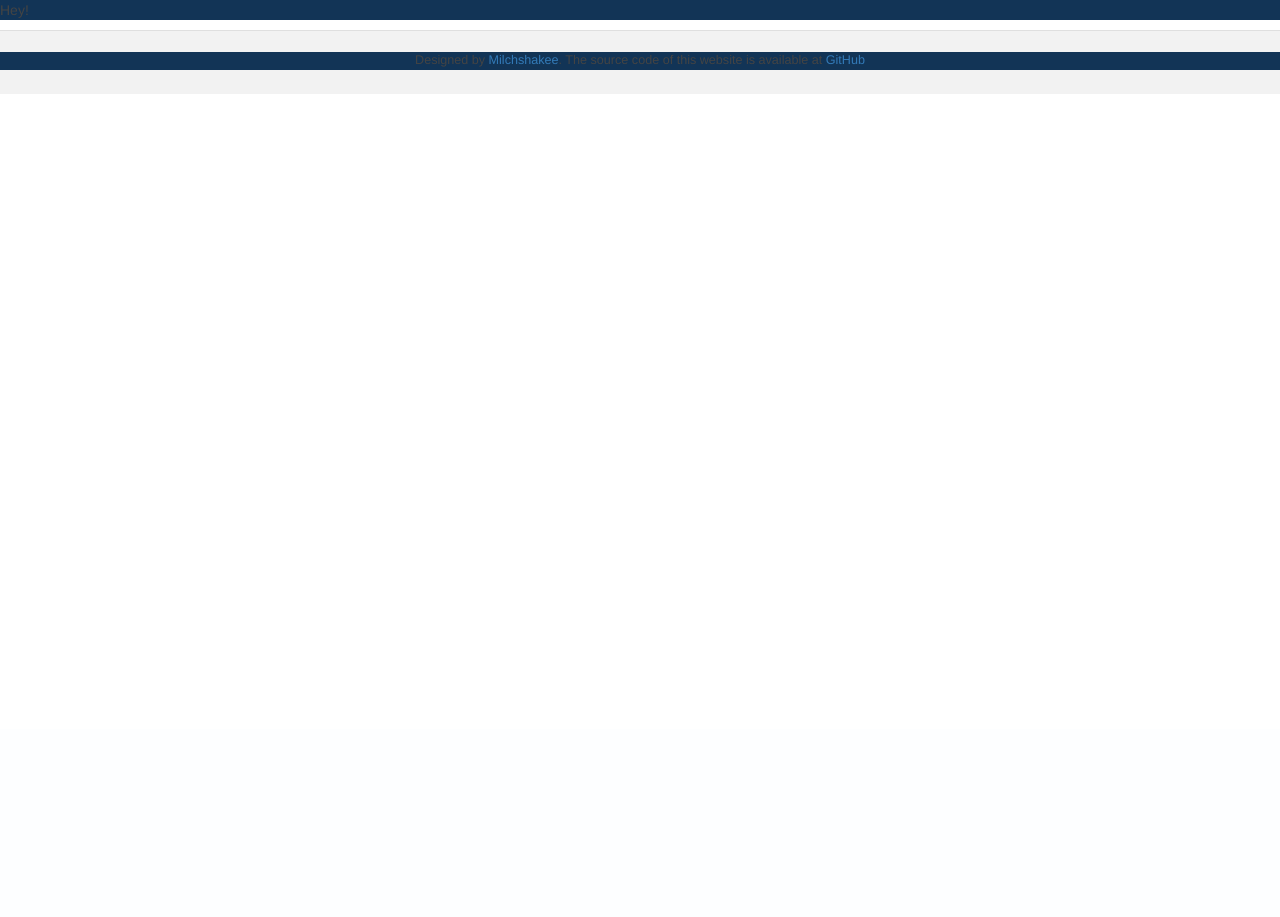
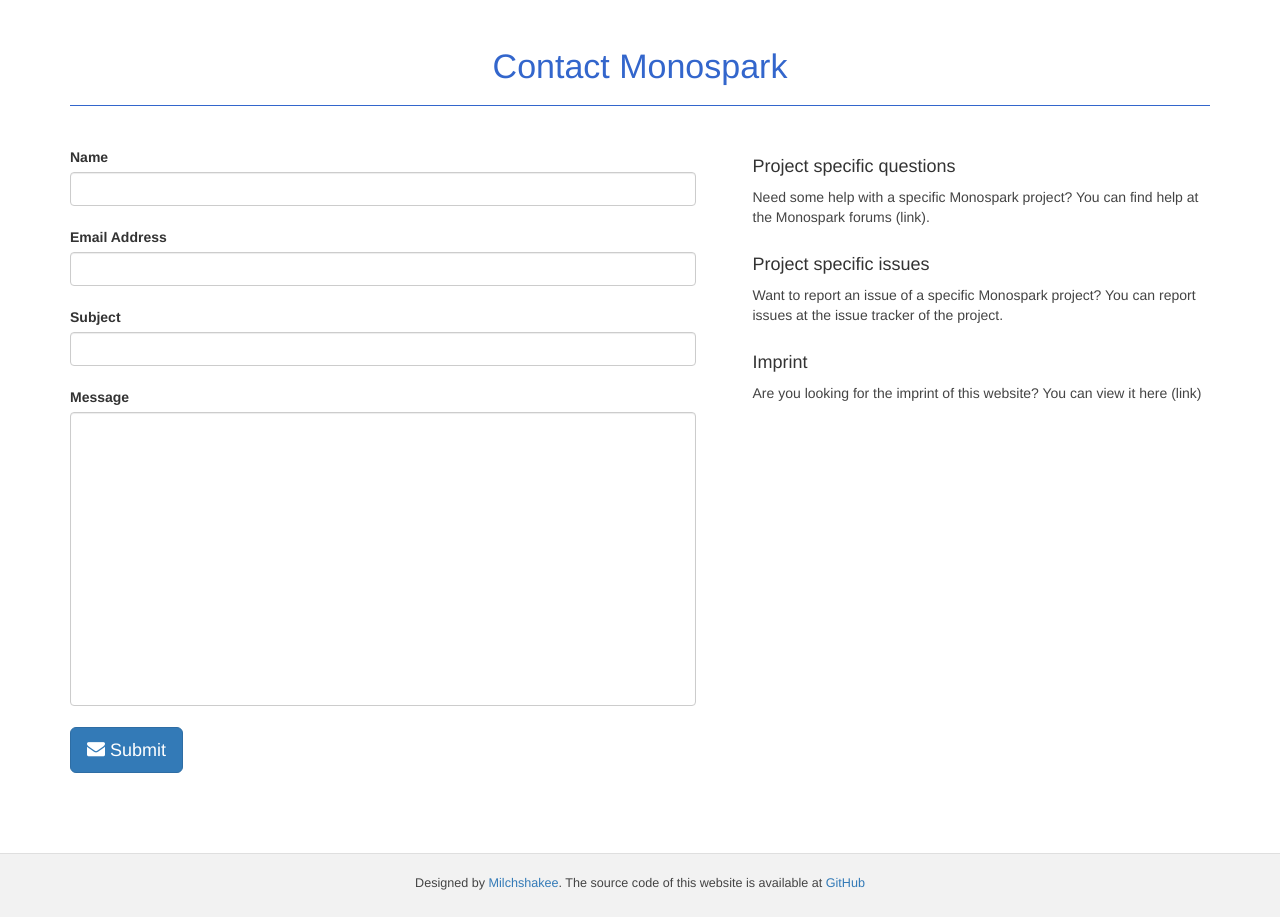
Before and after one commit to Monospark/Monospark-Website, a PHP site: page /contact.php in a window 1280 px wide. Shown: the part 71-988 px from the top of the page. Before the commit the page ends 165 px from the top, so only its background shows below. Run offline with PHP 8.4, Linux system fonts and the light colour scheme; some libraries are stand-ins or nearby versions.

Commit message:
Finish contact page

```diff
--- a/src/contact.php
+++ b/src/contact.php
@@ -8,9 +8,49 @@
 ?>
 
 <style>
+
   p {
-    background: #123456;
+    color: #444;
   }
+
+  h1 {
+    color: #3366cc !important;
+    font-size: 34px !important;
+  }
+
+  hr {
+    border-color: #3366cc !important;
+  }
+
+  .row {
+    padding-top: 1.5em;
+  }
+
+  .fa-envelope {
+    vertical-align: 8% !important;
+  }
+
+  #contact-monospark {
+    padding-top: 2em;
+	padding-bottom: 4.2em;
+  }
+
+  #contact-monospark p {
+    margin-bottom: 2em !important;
+  }
+
+  #contact-form {
+    padding-right: 3em;
+  }
+
+  div.form-group {
+    margin-bottom: 1.5em;
+  }
+
+  textarea {
+    resize: none;
+  }
+
 </style>
 
 <?php
@@ -22,9 +62,47 @@
   include "header.php"
 ?>
 
-<p>
-  Hey!
-</p>
+<main>
+
+<section class="container" id="contact-monospark">
+  <h1 class="text-center">Contact Monospark</h1>
+  <hr />
+  <div class="row">
+    <div class="col-md-7" id="contact-form">
+      <form>
+        <div class="form-group">
+          <label for="name">Name</label>
+          <input type="text" class="form-control" id="name">
+        </div>
+        <div class="form-group">
+          <label for="email">Email Address</label>
+          <input type="email" class="form-control" id="email">
+        </div>
+        <div class="form-group">
+          <label for="subject">Subject</label>
+          <input type="text" class="form-control" id="subject">
+        </div>
+        <div class="form-group">
+          <label for="message">Message</label>
+          <textarea class="form-control" rows="14" id="message"></textarea>
+        </div>
+		<div class="form-group">
+          <button type="submit" class="btn btn-lg btn-primary"><i class="fa fa-envelope"></i> Submit</button>
+        </div>
+      </form>
+	</div>
+    <div class="col-md-5">
+	  <h4>Project specific questions</h4>
+	  <p>Need some help with a specific Monospark project? You can find help at the Monospark forums (link).</p>
+	  <h4>Project specific issues</h4>
+	  <p>Want to report an issue of a specific Monospark project? You can report issues at the issue tracker of the project.</p>
+	  <h4>Imprint</h4>
+	  <p>Are you looking for the imprint of this website? You can view it here (link)</p>
+	</div>
+  </div>
+</section>
+
+</main>
 
 <?php
   include "footer.php"
```
